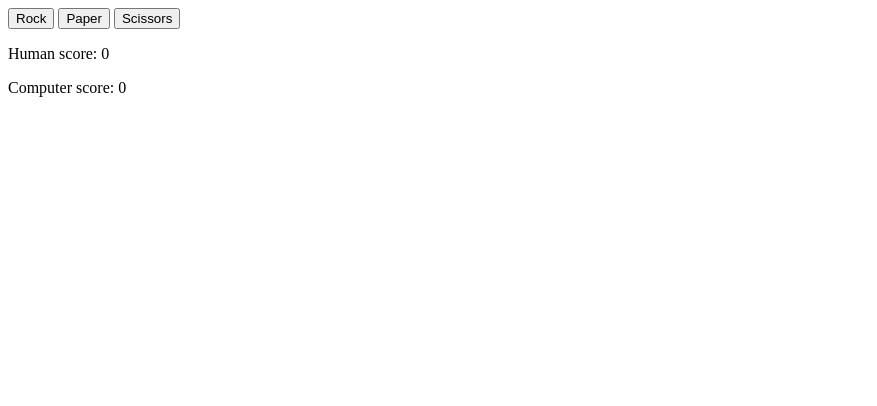
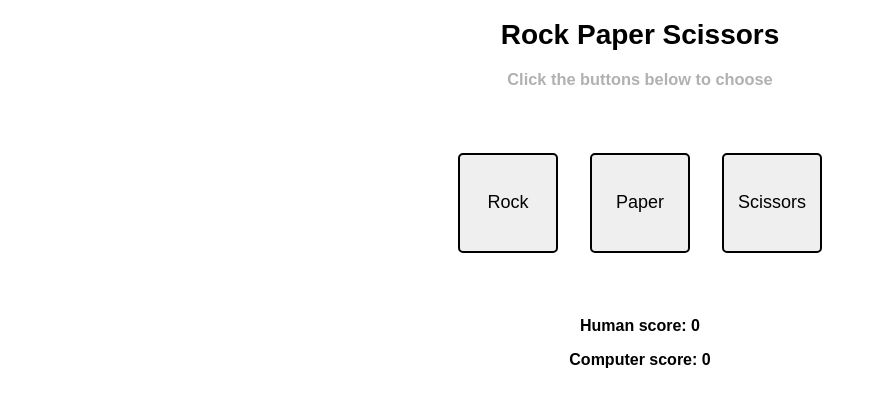
Before and after one commit to sandry24/Rock-Paper-Scissors, a plain HTML site: page index.html in a window 1280 px wide. Shown: the whole page, without its empty margins (0-877 px from the left). Drawn offline with Linux system fonts and the light colour scheme.

Commit message:
Add CSS styling

```diff
--- a/index.html
+++ b/index.html
@@ -2,18 +2,23 @@
 
 <html>
     <head>
+        <link rel="stylesheet" href="style.css">
         <script src="javascript.js" defer></script>
     </head>
     <body>
-        <button id="rock-button">Rock</button>
-        <button id="paper-button">Paper</button>
-        <button id="scissors-button">Scissors</button>
+        <h1 class="heading">Rock Paper Scissors</h1>
+        <h3 class="instructions">Click the buttons below to choose</h3>
+        <div class="buttons">
+            <button id="rock-button">Rock</button>
+            <button id="paper-button">Paper</button>
+            <button id="scissors-button">Scissors</button>
+        </div>
         <div id="results">
-            <p id="human-text"></p>
-            <p id="computer-text"></p>
-            <p id="result-text"></p>
-            <p id="human-score">Human score: 0</p>
-            <p id="computer-score">Computer score: 0</p>
+            <p id="human-score" class="score">Human score: 0</p>
+            <p id="computer-score" class="score">Computer score: 0</p>
+            <p id="human-text" class="text"></p>
+            <p id="computer-text" class="text"></p>
+            <p id="result-text" class="text"></p>
         </div>
     </body>
 </html>
--- /dev/null
+++ b/style.css
@@ -0,0 +1,41 @@
+body {
+    font-size: 14px;
+    font-family: Arial, Helvetica, sans-serif;
+}
+
+.buttons {
+    display: flex;
+    justify-content: center;
+    gap: 32px;
+    margin: 64px;
+}
+
+button {
+    height: 100px;
+    width: 100px;
+    border: 2px solid black;
+    font-size: large;
+    border-radius: 5px;
+}
+
+#results {
+    text-align: center;
+}
+
+.text {
+    color: gray;
+}
+
+.score {
+    font-size: 16px;
+    font-weight: bold;
+}
+
+.heading {
+    text-align: center;
+}
+
+.instructions {
+    text-align: center;
+    color:rgb(177, 177, 177);
+}
```
